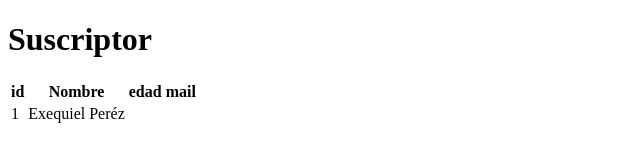
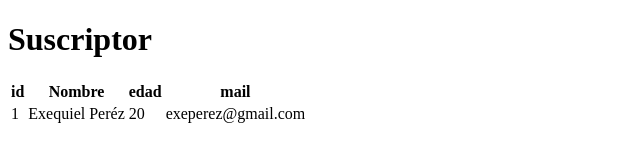
Before and after one commit to iamDiegoSaavedra/LandingPages, a plain HTML site: page suscriptor.html in a window 1280 px wide. Shown: the whole page, without its empty margins (0-640 px from the left). Drawn offline with Linux system fonts and the light colour scheme.

Commit message:
pagina suscriptor

```diff
--- a/suscriptor.html
+++ b/suscriptor.html
@@ -18,8 +18,8 @@
         <tr>
             <td>1</td>
             <td>Exequiel Peréz</td>
-            <td></td>
-            <td></td>
+            <td>20</td>
+            <td>exeperez@gmail.com</td>
         </tr>
         <tr>
             <td></td>
```
